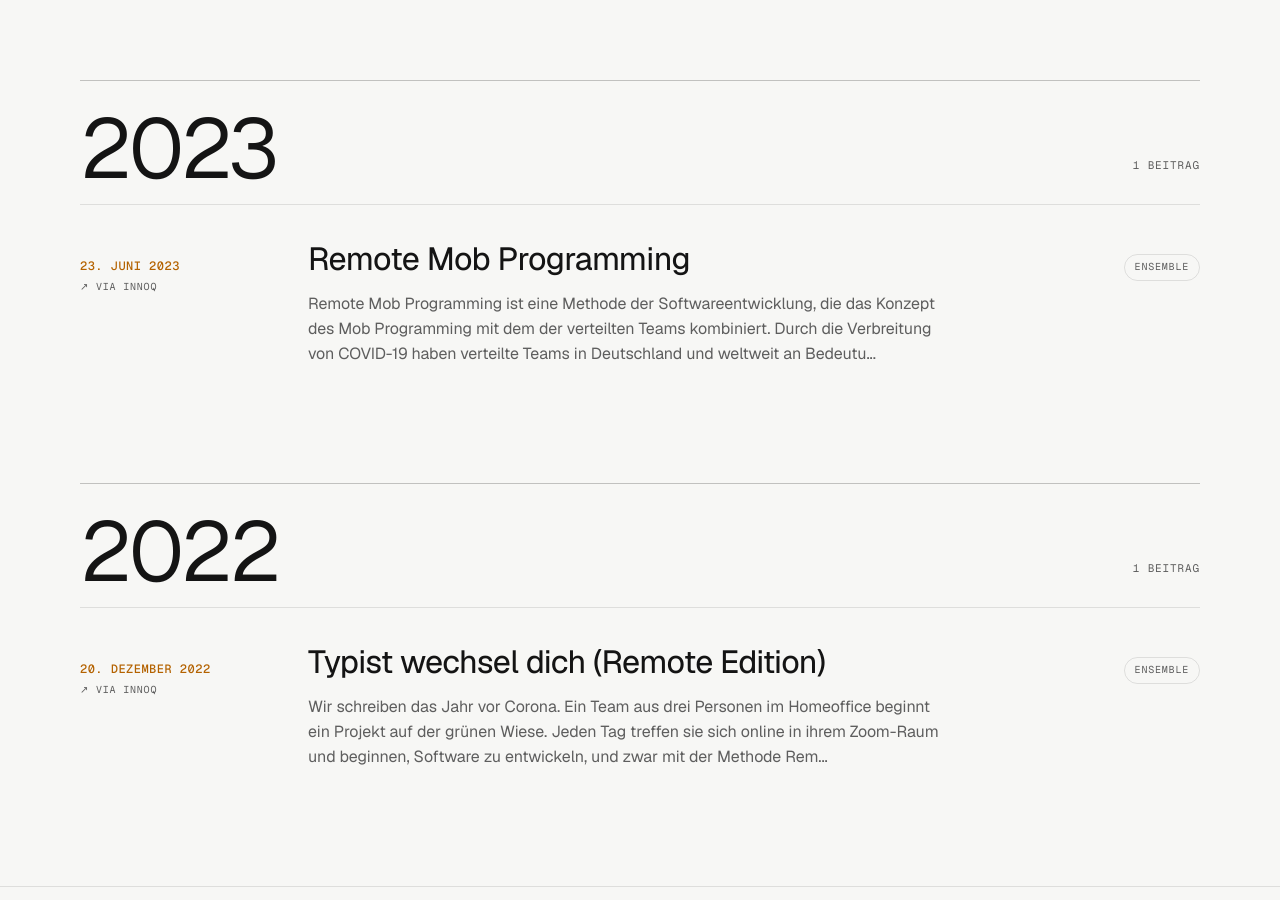
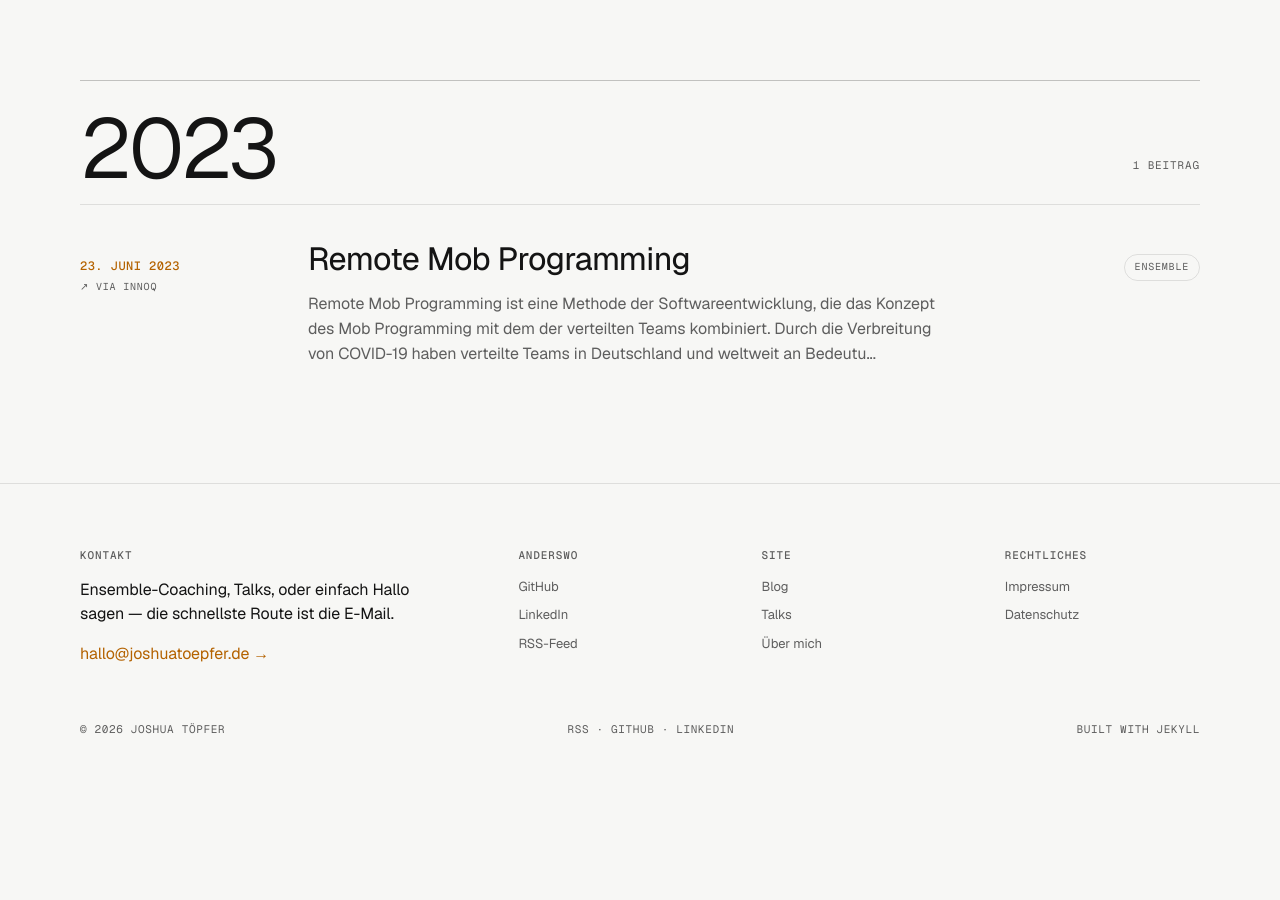
Before and after one commit to hollesse/joshuatoepfer.de, a Jekyll site: the page built from blog/index.html, in a window 1280 px wide and 900 px high, scrolled down 815 px. Built offline with Jekyll 4.4.1, drawn with Linux system fonts in a browser that asks for light colours; after the commit the page ends 1609 px from its top, so only the background shows below that; part of the change alters nothing that is shown; some of the changed text lies outside the part shown.

```diff
--- a/_posts/2022-12-20-typist-wechsel-dich-remote-edition-code-uebergabe-mit-dem-mob-tool.md
+++ b/_posts/2022-12-20-typist-wechsel-dich-remote-edition-code-uebergabe-mit-dem-mob-tool.md
@@ -4,10 +4,11 @@ title: Typist wechsel dich (Remote Edition)
 date: '2022-12-20'
 source: innoq
 canonical_url: https://www.innoq.com/de/articles/2022/12/typist-wechsel-dich-remote-edition-code-uebergabe-mit-dem-mob-tool/
-topic: ensemble
-published: true
+published: false
 render_with_liquid: false
 ---
+
+[This article is also available in English](https://www.innoq.com/en/articles/2022/12/typist-wechsel-dich-remote-edition-code-uebergabe-mit-dem-mob-tool/)
 
 Wir schreiben das Jahr vor Corona. Ein Team aus drei Personen im Homeoffice beginnt ein Projekt auf der grünen Wiese. Jeden Tag treffen sie sich online in ihrem Zoom-Raum und beginnen, Software zu entwickeln, und zwar mit der Methode [Remote Mob Programming](https://www.remotemobprogramming.org) (auch bekannt als Remote Ensemble Programming oder Remote Team Programming). Der [Typist](https://www.remotemobprogramming.org/typist), zu Deutsch „die Schreibkraft“, teilt den Bildschirm und tippt das, was die anderen beiden anweisen. Der Typist
 agiert somit als smartes Eingabegerät für die anderen beiden, die sich auf das Analysieren von Problemen, die Abwägung von Lösungsalternativen und auf die Ausgestaltung von verabschiedeten Lösungen konzentrieren können. Das läuft für die drei überraschend gut. [Sogar so gut, dass mindestens einer von ihnen nicht mehr anders arbeiten möchte](https://twitter.com/simonharrer/status/1160982263481475073).
@@ -20,7 +21,7 @@ Das mob-Tool ist in Go geschrieben, quelloffen unter der MIT-Lizenz und auf [Git
 
 Das Tool bietet drei Grundfunktionen: `mob start`, `mob next`, und `mob done`. Es ist ein wenig wie bei einem Brettspiel. Jeder Typist beginnt seinen Zug mit `mob start` und beendet ihn mit `mob next`. Das Feature ist fertig, wenn ein Zug mit `mob done` beendet wird. Was es mit diesen Grundfunktionen konkret auf sich hat, zeigen wir anhand eines Beispiels in Abbildung 1.
 
-![Abb. 1: Visualisiert die Funktionsweise des mob Tools.](w_2800/v1/uploads-production/e035w3dl0y0y28nu2prr5i7acmr4?_a=BACMTiAE)
+![Abb. 1: Visualisiert die Funktionsweise des mob Tools.](https://res.cloudinary.com/innoq/image/upload/c_limit,f_auto,q_auto,w_2800/v1/uploads-production/e035w3dl0y0y28nu2prr5i7acmr4?_a=BACMTiAE)
 
 Abb. 1: Visualisiert die Funktionsweise des mob Tools.
 
@@ -46,13 +47,13 @@ Bei der kollaborativen Arbeit des Remote Mob Programming ist es enorm wichtig, r
 
 Zusätzlich gibt es noch die Möglichkeit, das mob-Tool mit dem [Mob Timer](https://timer.mob.sh/) zu kombinieren. Dieser ist als Webanwendung unter [timer.mob.sh](https://timer.mob.sh/) erreichbar. Der Vorteil: Der Timer läuft nun nicht mehr ausschließlich lokal, sondern zusätzlich geteilt an einer zentralen Stelle, die jedes Teammitglied einsehen kann.
 
-![Abb. 2: Zeigt die Startseite des Mob Timer.](w_2800/v1/uploads-production/osuginz8zfraea4hd7forupnksr7?_a=BACMTiAE)
+![Abb. 2: Zeigt die Startseite des Mob Timer.](https://res.cloudinary.com/innoq/image/upload/c_limit,f_auto,q_auto,w_2800/v1/uploads-production/osuginz8zfraea4hd7forupnksr7?_a=BACMTiAE)
 
 Abb. 2: Zeigt die Startseite des Mob Timer.
 
 Um den Mob Timer zu nutzen, ist ein Raum auf [timer. mob.sh](https://timer.mob.sh/) nötig. Dazu kann, wie in Abbildung 2 zu sehen ist, einfach ein Name vergeben und so der Raum betreten werden. In unserem Beispiel erstellen wir den Raum mit dem Namen „javamagazin“.
 
-![Abb. 3: Zeigt beim Mob Timer an, wie die Zeit heruntergezählt wird, inklusive der Historie.](w_2800/v1/uploads-production/238k033qjmujtr1cdld8iunu2kim?_a=BACMTiAE)
+![Abb. 3: Zeigt beim Mob Timer an, wie die Zeit heruntergezählt wird, inklusive der Historie.](https://res.cloudinary.com/innoq/image/upload/c_limit,f_auto,q_auto,w_2800/v1/uploads-production/238k033qjmujtr1cdld8iunu2kim?_a=BACMTiAE)
 
 Abb. 3: Zeigt beim Mob Timer an, wie die Zeit heruntergezählt wird, inklusive der Historie.
 
@@ -60,7 +61,7 @@ In Abbildung 3 sehen wir nun den geöffneten Raum „javamagazin“. Um den Time
 
 Der Timer kann nicht nur für die Arbeit genutzt werden, sondern auch für die Pausen. Dazu bietet das mob-Tool den Befehl break. Wenn eine Pause von zehn Minuten gemacht werden soll, muss einfach der Befehl `mob break 10` eingegeben werden. Wie in Abbildung 4 zu sehen ist, startet dann ein Pausentimer von zehn Minuten, der durch das Kaffeetassensymbol zu erkennen ist.
 
-![Abb. 4: Zeigt beim Mob Timer an, wie die Zeit bei einer Pause heruntergezählt wird.](w_2800/v1/uploads-production/cmqfj7uhtyik1ac6cdw5aodwbpco?_a=BACMTiAE)
+![Abb. 4: Zeigt beim Mob Timer an, wie die Zeit bei einer Pause heruntergezählt wird.](https://res.cloudinary.com/innoq/image/upload/c_limit,f_auto,q_auto,w_2800/v1/uploads-production/cmqfj7uhtyik1ac6cdw5aodwbpco?_a=BACMTiAE)
 
 Abb. 4: Zeigt beim Mob Timer an, wie die Zeit bei einer Pause heruntergezählt wird.
 
```
